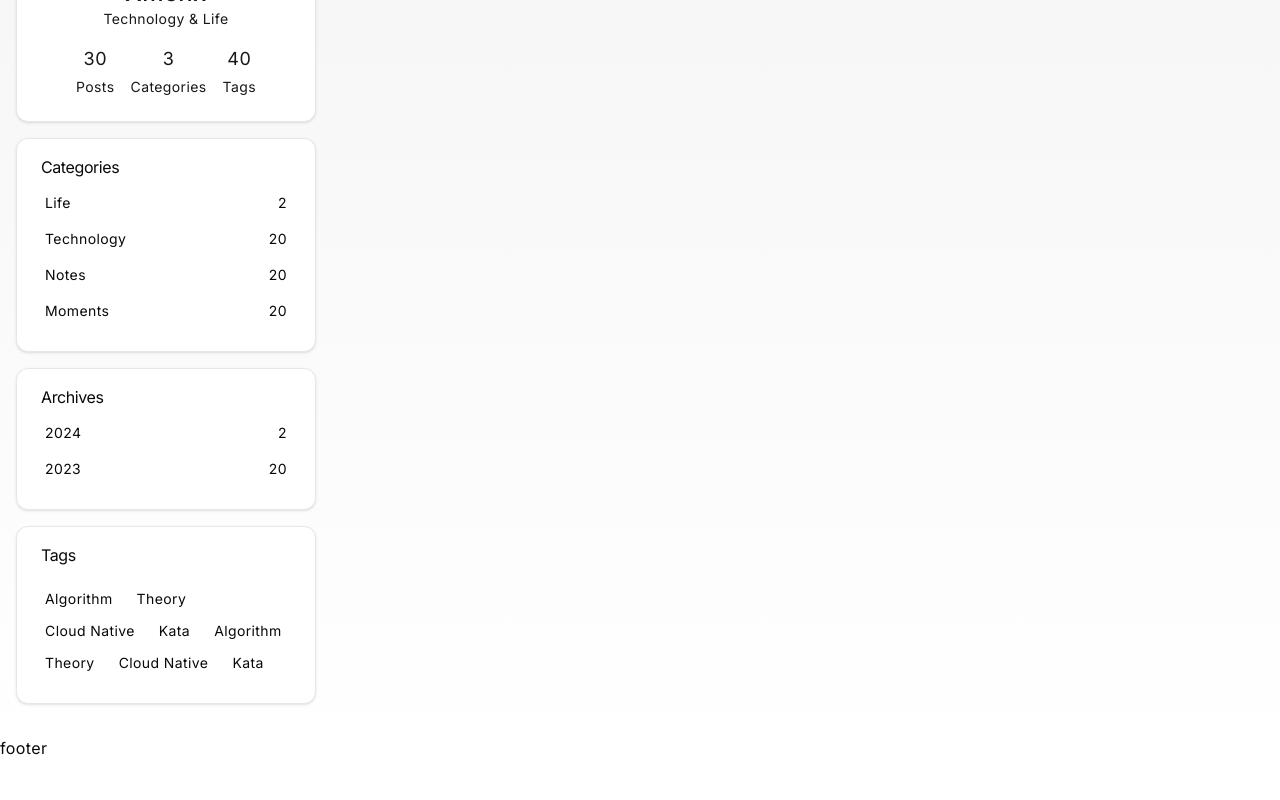
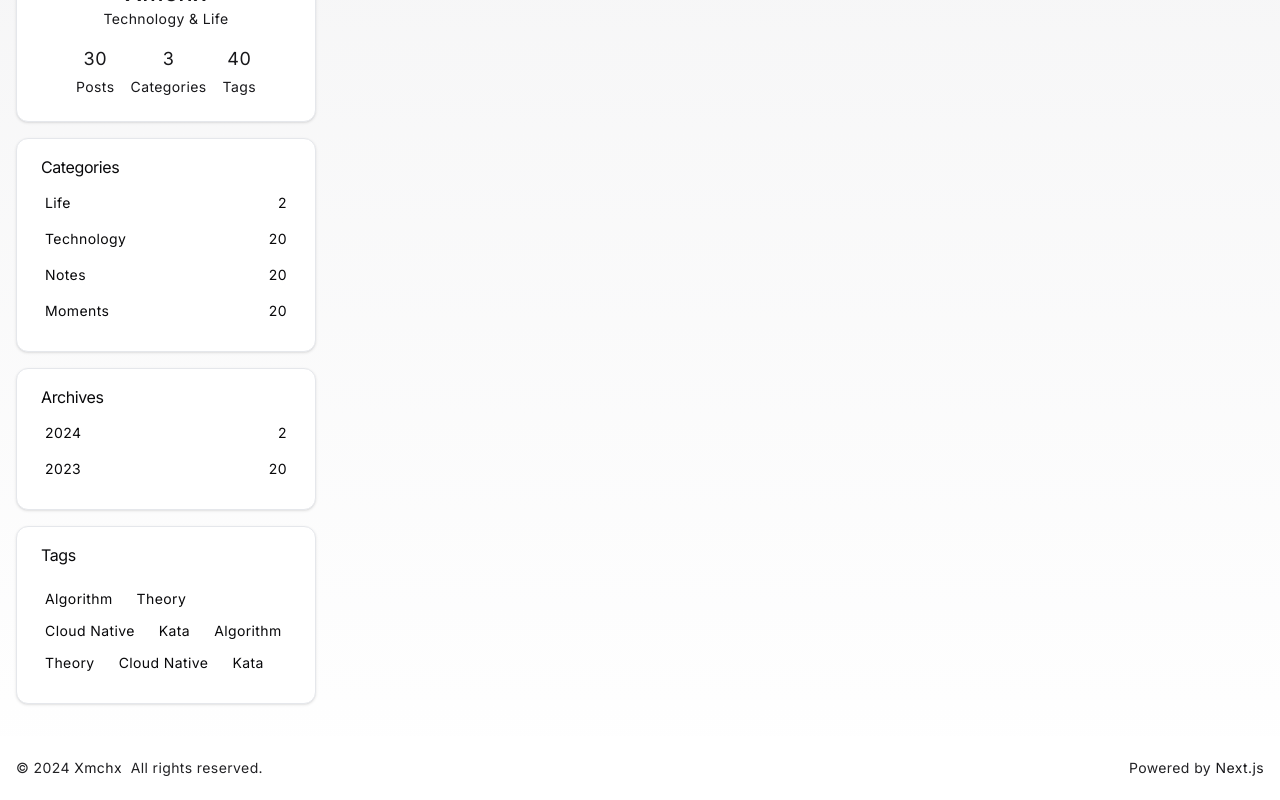
Before and after one commit to XmchxUp/blog, a Next.js app: page / in a window 1280 px wide. Shown: the part 248-1048 px from the top of the page. Before the commit the page ends 1008 px from the top, so only its background shows below. Built offline with nearby package versions, Linux system fonts and the light colour scheme.

Commit message:
feat: add footer

```diff
--- a/src/components/site-footer.tsx
+++ b/src/components/site-footer.tsx
@@ -1,5 +1,27 @@
 function SiteFooter() {
-  return <footer className="">footer</footer>;
+  return (
+    <footer className="h-16 bg-background text-secondary-foreground print:hidden">
+      <div className="container mx-auto h-full flex flex-col md:flex-row items-center justify-center md:justify-between gap-1">
+        <span className="text-sm">
+          © 2024&nbsp;
+          <a
+            rel="author noopener"
+            className="hover:underline text-primary"
+            href="https://xmchxup.github.io"
+          >
+            Xmchx
+          </a>
+          &nbsp; All rights reserved.
+        </span>
+        <span className="text-sm">
+          Powered by&nbsp;
+          <a className="hover:underline text-primary" href="https://nextjs.org">
+            Next.js
+          </a>
+        </span>
+      </div>
+    </footer>
+  );
 }
 
 export default SiteFooter;
```
